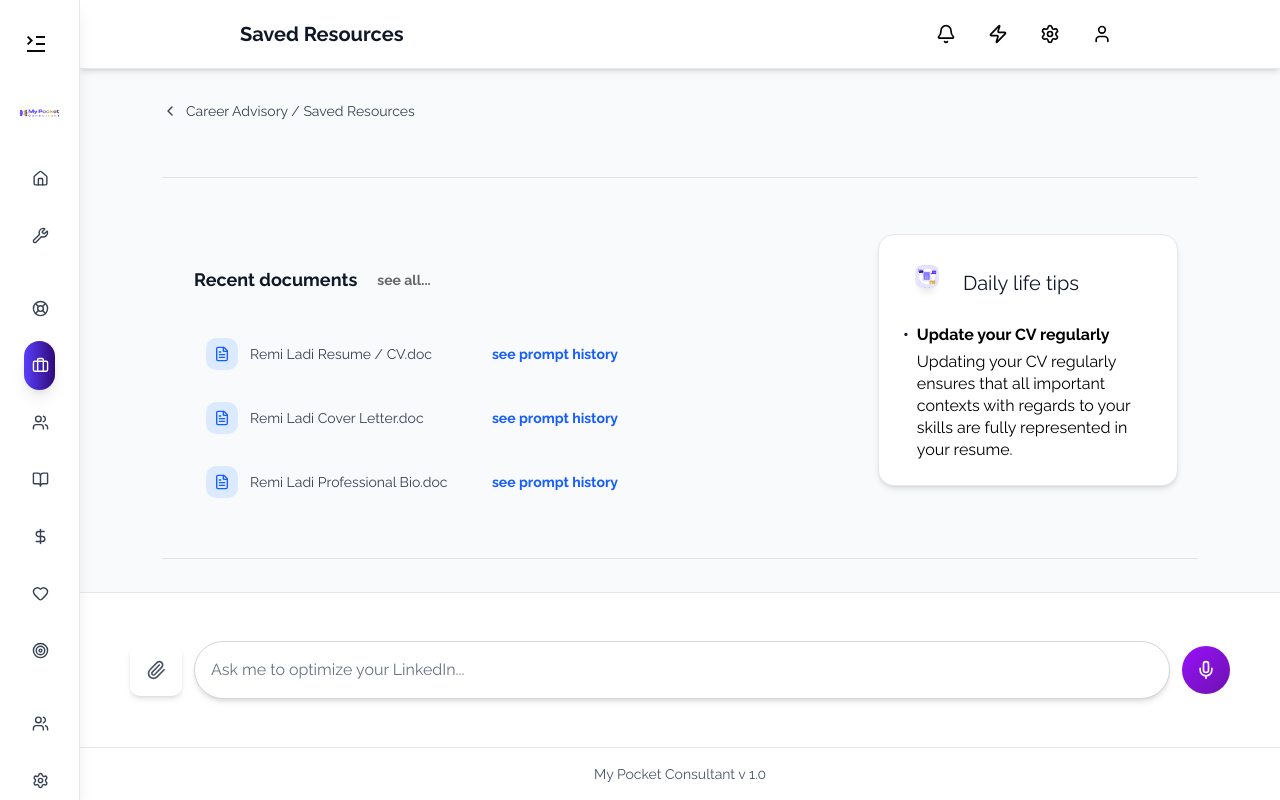
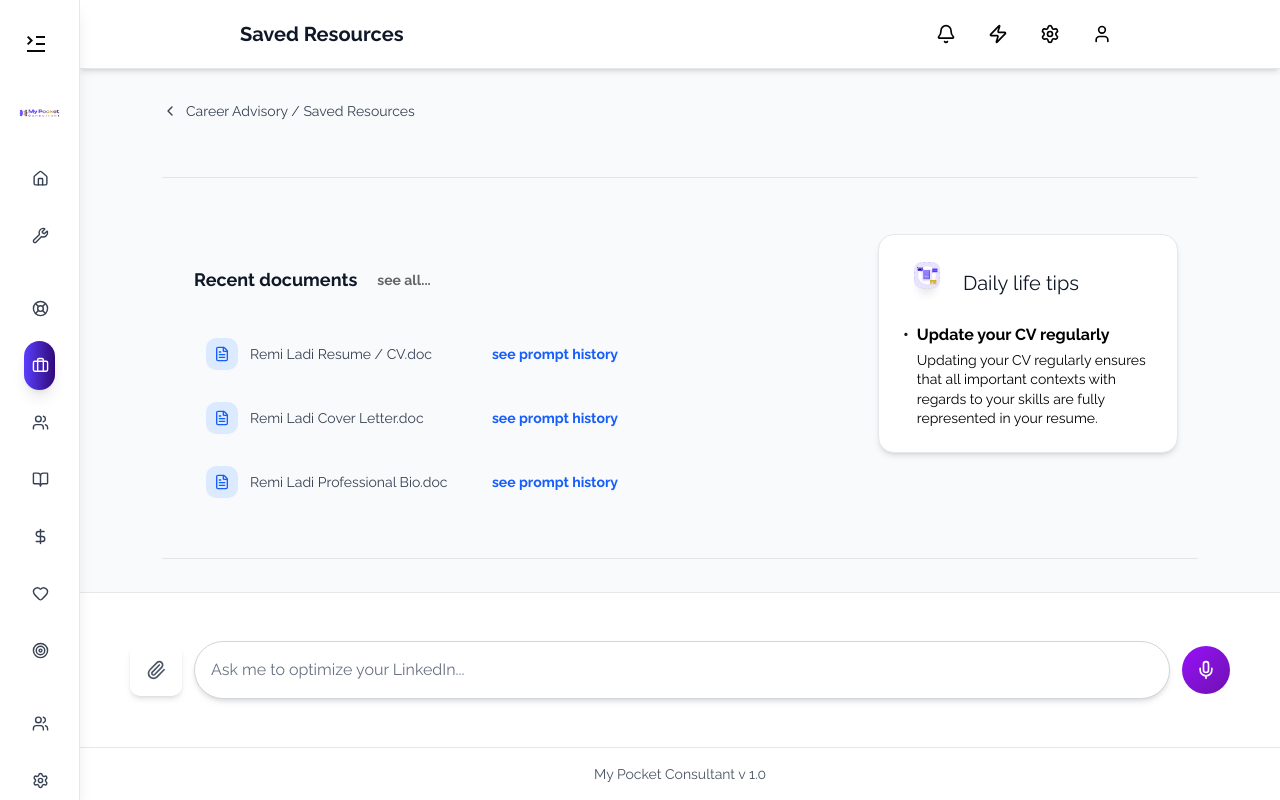
Before and after one commit to mypocketconsultant/mpc-web, a Next.js app: page /career/saved-resources in a window 1280 px wide. Built offline with nearby package versions, Linux system fonts and the light colour scheme.

Commit message:
Make DailyTips component dynamic with customizable title

```diff
--- a/app/(dashboard)/Life/page.tsx
+++ b/app/(dashboard)/Life/page.tsx
@@ -14,7 +14,7 @@ import resumeIcon from "@/public/Talk.png";
 import chatIcon from "@/public/Robot.png";
 import careerIcon from "@/public/career.png";
 import resourcesIcon from "@/public/ai.png";
-import tipsIcon from "@/public/tip.png";
+import tipsIcon from "@/public/DailyTip.png";
 import SuggestedPrompts, {
   SuggestedPrompt,
 } from "../career/components/SuggestedPrompts";
--- a/app/(dashboard)/career/components/DailyTips.tsx
+++ b/app/(dashboard)/career/components/DailyTips.tsx
@@ -9,17 +9,18 @@ interface DailyTip {
 interface DailyTipsProps {
   dailyTip: DailyTip;
   tipsIcon: any;
+  title?: string;
 }
 
-export default function DailyTips({ dailyTip, tipsIcon }: DailyTipsProps) {
+export default function DailyTips({ dailyTip,  tipsIcon, title = "Daily life tips" }: DailyTipsProps) {
   return (
     <div className="bg-white rounded-2xl p-6 border border-gray-200 shadow-md w-[300px]">
       <div className="flex items-center gap-3 mb-4">
         <div className="flex h-12 w-12 items-center justify-center  flex-shrink-0">
-          <Image src={tipsIcon} alt="Daily Tips" width={32} height={32} />
+          <Image src={tipsIcon} alt={title} width={36} height={36} />
         </div>
         <h6 className="font-medium text-xl text-gray-900">
-          Daily life tips
+          {title}
         </h6>
       </div>
       <ul className="space-y-3">
@@ -31,7 +32,7 @@ export default function DailyTips({ dailyTip, tipsIcon }: DailyTipsProps) {
             <strong className="text-black text-base block mb-1">
               {dailyTip.title}
             </strong>
-            <p className="text-black text-base leading-snug">
+            <p className="text-black text-sm leading-snug">
               {dailyTip.description}
             </p>
           </div>
```
